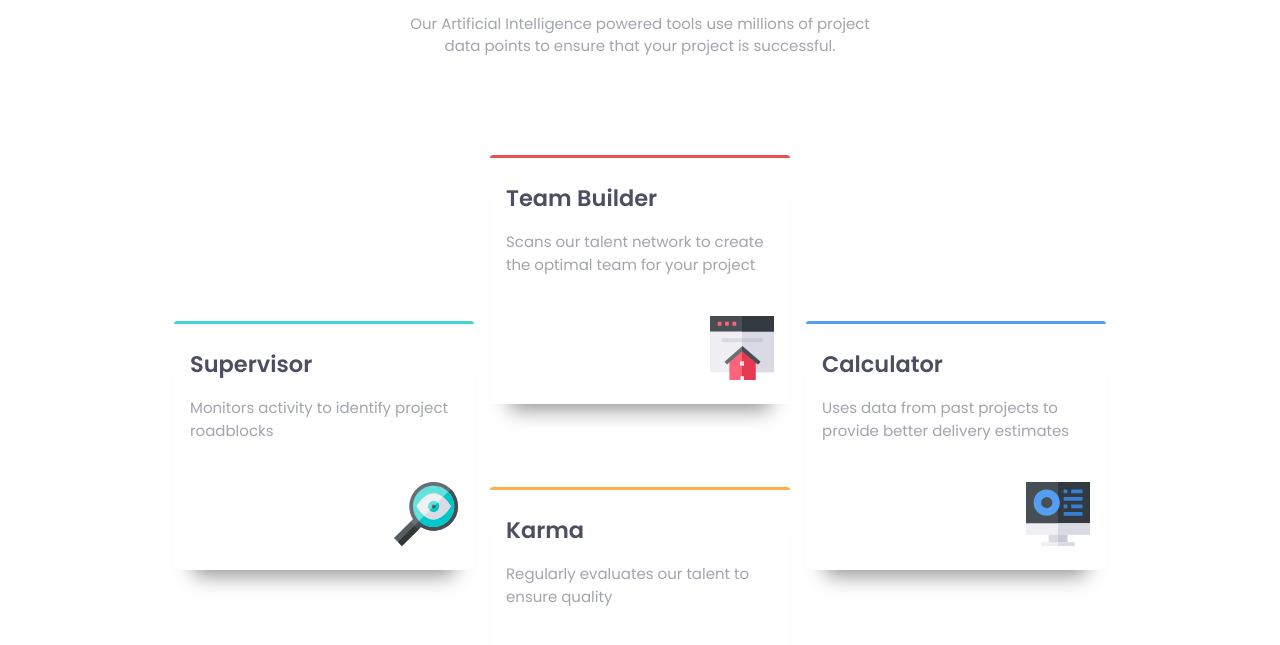
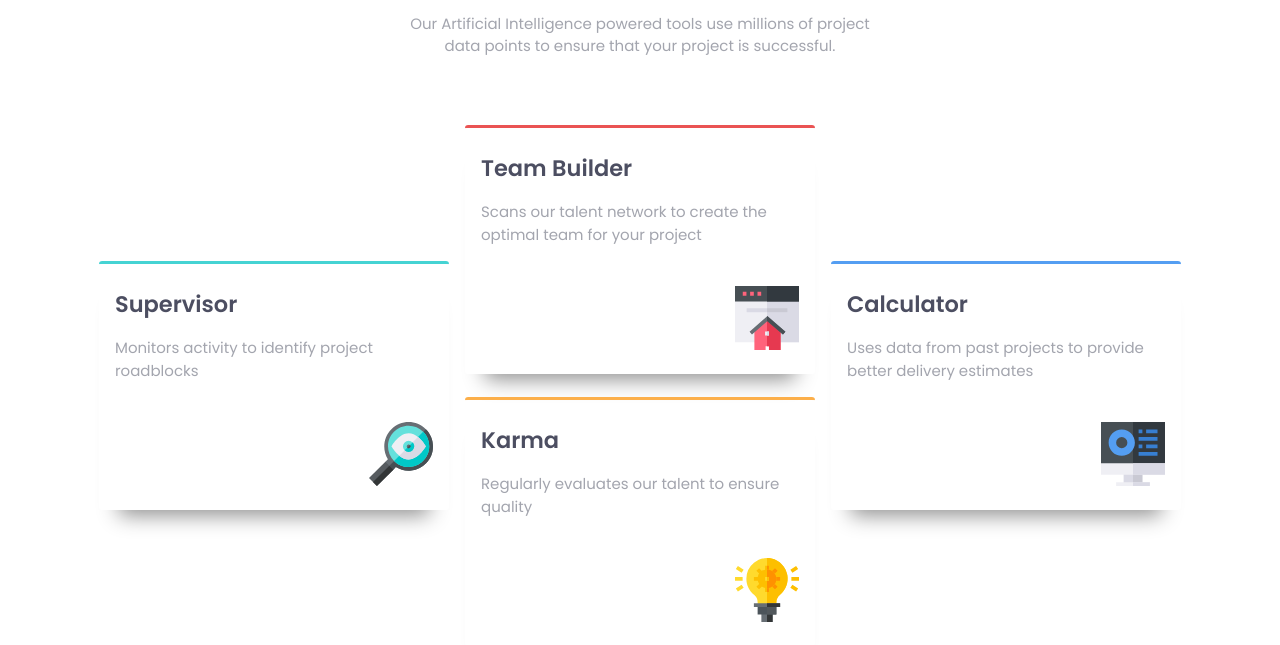
Before and after one commit to regret546/four-card-feature-section-master, a plain HTML site: page index.html in a window 1280 px wide. Shown: the part 135-780 px from the top of the page. Drawn offline with Linux system fonts and the light colour scheme.

Commit message:
Final Design

```diff
--- a/apps/scss/layout/_cards.scss
+++ b/apps/scss/layout/_cards.scss
@@ -72,13 +72,15 @@
       max-width: 1200px;
       display: grid;
       justify-items: center;
+      gap: 1rem;
       grid-template-columns: repeat(3, 1fr);
-      grid-template-rows: repeat(4, minmax(150px, auto));
+      grid-template-rows: repeat(4, 120px);
     }
 
     div {
+      margin-top: 0;
       max-height: 250px;
-      max-width: 300px;
+      max-width: 350px;
     }
 
     div:nth-of-type(1) {
```
Also changed, not shown: dist/style.css, 1 other file.
